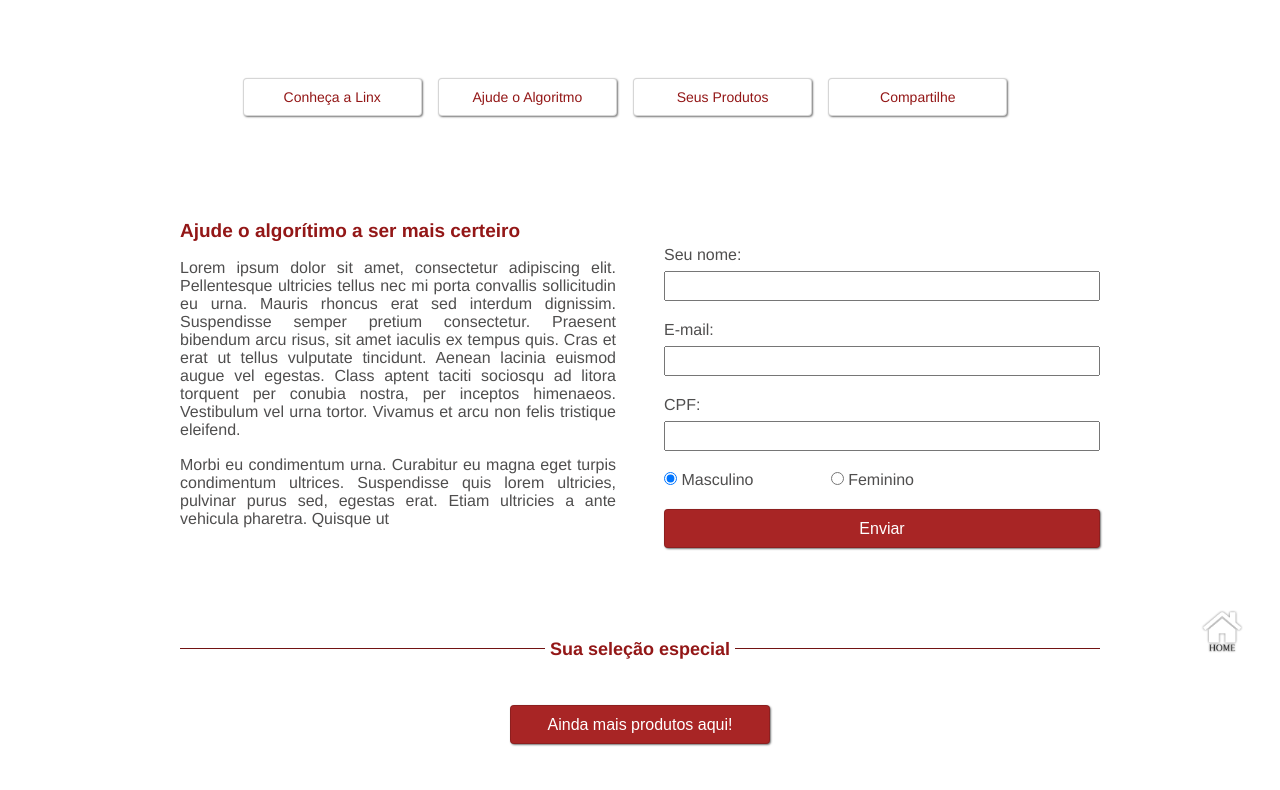
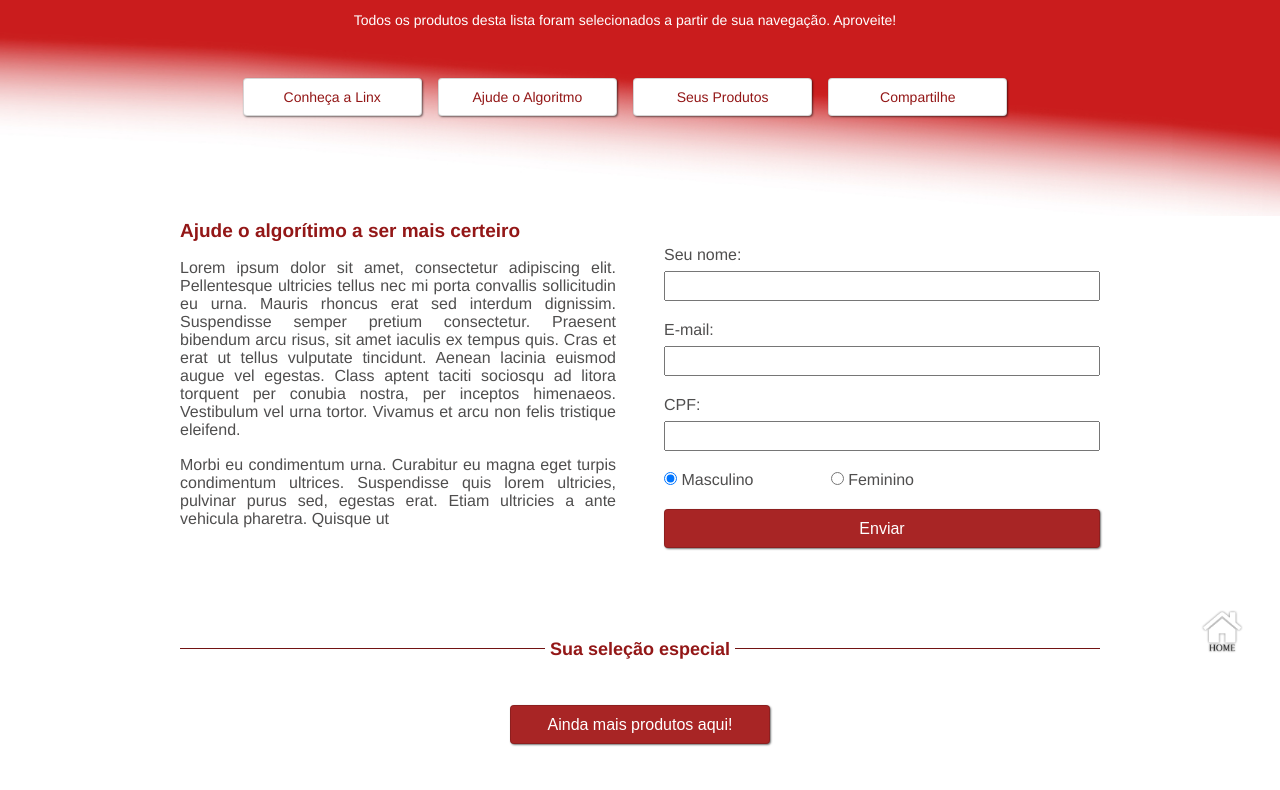
Before and after one commit to 0thiago/Landing-Page, a plain HTML site: page index.html in a window 1280 px wide. Shown: the part 128-918 px from the top of the page. Drawn offline with Linux system fonts and the light colour scheme; the site is published under a folder, as on GitHub Pages, so addresses that start at the root find nothing; no server answers.

Commit message:
changing index.html bg url

```diff
--- a/css/main.scss
+++ b/css/main.scss
@@ -18,7 +18,7 @@ body {
 
 .header {
   // background-image: linear-gradient(10deg, white 28.5%, var(--secondary_color) 45%);
-  background-image: url("/imgs/bg-red-white-soft-degrade.jpg");
+  background-image: url("../imgs/bg-red-white-soft-degrade.jpg");
   background-size: cover;
   padding: 30px 46px 100px 16px;
   color: white;
```
Also changed, not shown: css/main.css, 1 other file.
